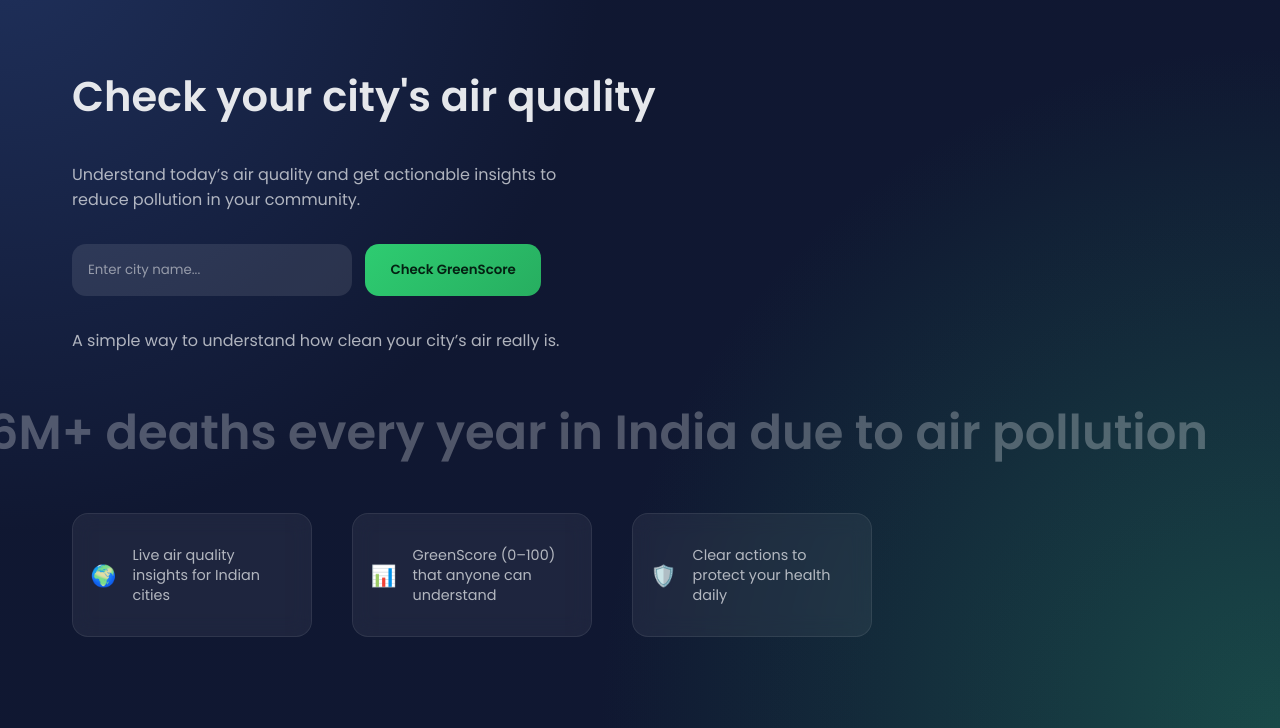
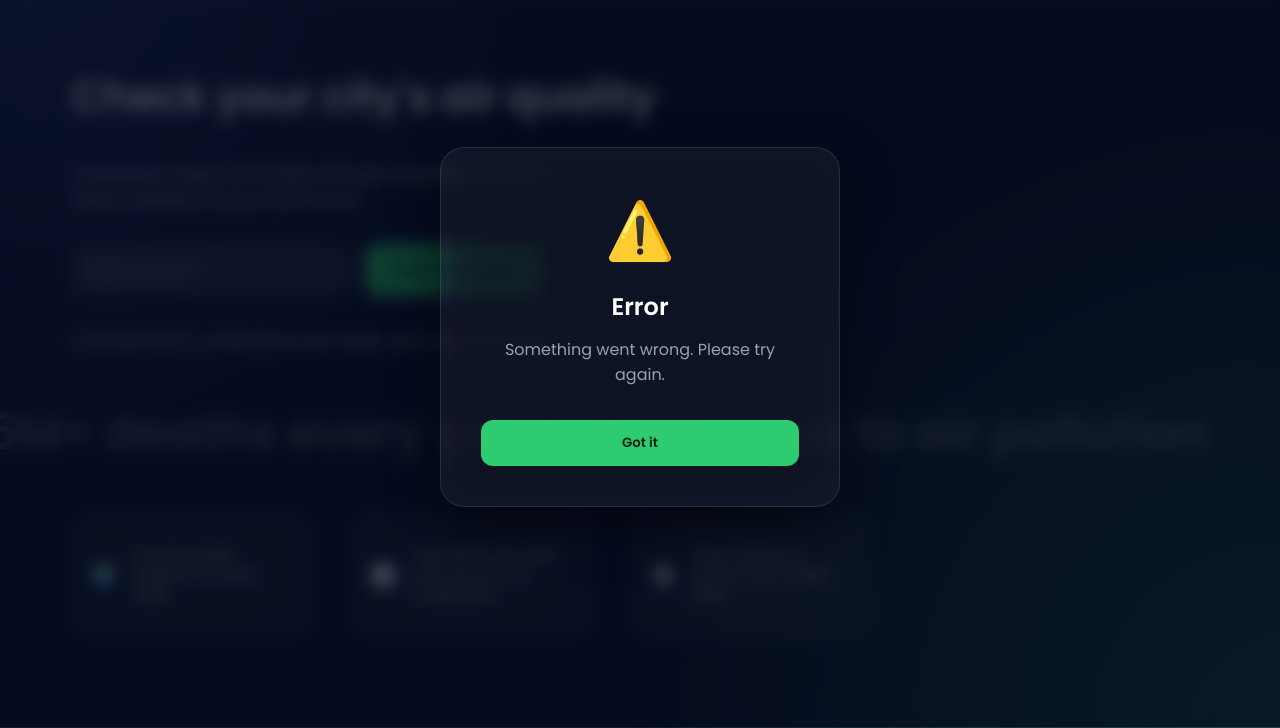
Before and after one commit to sarthakdeshpande181207/GreenScore, a website: page index.html in a window 1280 px wide. Both pictures are taken after a click on the button "Check GreenScore". Shown: the part 73-801 px from the top of the page. Drawn offline with nearby package versions, Linux system fonts and the light colour scheme.

Commit message:
feat: implement premium error popup modal for network and data failures

```diff
--- a/index.html
+++ b/index.html
@@ -84,6 +84,16 @@
     <div class="loading-text">Analyzing Air Quality...</div>
   </div>
 
+  <!-- Error Modal -->
+  <div id="errorModal" class="modal-overlay">
+    <div class="modal-content">
+      <div class="modal-icon" id="modalIcon">⚠️</div>
+      <h2 id="modalTitle">Error</h2>
+      <p id="modalMsg">Something went wrong.</p>
+      <button class="modal-btn" id="closeModalBtn">Got it</button>
+    </div>
+  </div>
+
   <!-- Leaflet JS for map -->
   <script
     src="https://unpkg.com/leaflet@1.9.4/dist/leaflet.js"
--- a/script.js
+++ b/script.js
@@ -408,21 +408,76 @@ function initChart(allData) {
 //  MAIN
 // ═══════════════════════════════════════
 
+// ERROR MODAL LOGIC
+function showErrorModal(type, data = {}) {
+  const modal = document.getElementById("errorModal");
+  const icon = document.getElementById("modalIcon");
+  const title = document.getElementById("modalTitle");
+  const msg = document.getElementById("modalMsg");
+
+  if (type === "network") {
+    icon.textContent = "🌐";
+    title.textContent = "Connection Failed";
+    msg.innerHTML = "Satellite connection failed. Please check your internet or try again later.";
+  } else if (type === "429") {
+    icon.textContent = "⏳";
+    title.textContent = "System Busy";
+    msg.innerHTML = "Satellite bandwidth limit reached. Please wait a minute and try again.";
+  } else if (type === "notFound") {
+    icon.textContent = "🔍";
+    title.textContent = "City Not Found";
+    msg.innerHTML = `We couldn't find <strong>"${data.city || 'the city'}"</strong>. Please check the spelling or try a major nearby city.`;
+  } else {
+    icon.textContent = "⚠️";
+    title.textContent = "Error";
+    msg.innerHTML = "Something went wrong. Please try again.";
+  }
+
+  modal.classList.add("active");
+}
+
+document.getElementById("closeModalBtn").addEventListener("click", () => {
+  document.getElementById("errorModal").classList.remove("active");
+});
+
+// Click outside to close
+document.getElementById("errorModal").addEventListener("click", (e) => {
+  if (e.target.id === "errorModal") {
+    document.getElementById("errorModal").classList.remove("active");
+  }
+});
+
 document.getElementById("checkBtn").addEventListener("click", async () => {
   const city = document.getElementById("cityInput").value;
-  if (!city) { alert("Please enter a city name"); return; }
+  if (!city) { showErrorModal("custom", { msg: "Please enter a city name" }); return; }
 
   try {
     showLoader("Connecting to Satellite...");
 
     const response = await fetch(`/api/aqi?city=${city}`);
+
+    if (response.status === 429) {
+      showErrorModal("429");
+      return;
+    }
+
+    if (response.status === 503 || !navigator.onLine) {
+      showErrorModal("network");
+      return;
+    }
+
+    if (!response.ok) {
+       throw new Error("Network response was not ok");
+    }
+
     const data = await response.json();
     console.log("Backend response:", data);
 
     let aqiStr = data.aqi;
+    // Handle cases where backend returns null or empty for valid cities that Nominatim found but AQICN didn't
     if (aqiStr == null || String(aqiStr).trim() === "-" || String(aqiStr).trim() === "") {
-      alert("Realtime AQI data not yet available for this city.");
-      homePage.classList.remove("exit"); resultPage.classList.remove("active"); return;
+      showErrorModal("notFound", { city });
+      return;
     }
 
     const aqi = parseInt(aqiStr, 10);
@@ -658,7 +713,7 @@ document.getElementById("checkBtn").addEventListener("click", async () => {
 
   } catch (err) {
     console.error(err);
-    alert("Something went wrong. Please try again.");
+    showErrorModal("network");
   } finally {
     hideLoader();
   }
--- a/style.css
+++ b/style.css
@@ -895,3 +895,76 @@ button:hover {
     transform: rotate(360deg);
   }
 }
+
+/* MODAL STYLES */
+.modal-overlay {
+  position: fixed;
+  inset: 0;
+  background: rgba(2, 6, 23, 0.7);
+  backdrop-filter: blur(8px);
+  z-index: 2000;
+  display: flex;
+  align-items: center;
+  justify-content: center;
+  opacity: 0;
+  pointer-events: none;
+  transition: all 0.3s ease;
+}
+
+.modal-overlay.active {
+  opacity: 1;
+  pointer-events: all;
+}
+
+.modal-content {
+  background: rgba(255, 255, 255, 0.05);
+  backdrop-filter: blur(20px);
+  border: 1px solid rgba(255, 255, 255, 0.1);
+  border-radius: 24px;
+  padding: 2.5rem;
+  width: 90%;
+  max-width: 400px;
+  text-align: center;
+  transform: scale(0.9);
+  transition: all 0.3s cubic-bezier(0.34, 1.56, 0.64, 1);
+  box-shadow: 0 20px 50px rgba(0,0,0,0.5);
+}
+
+.modal-overlay.active .modal-content {
+  transform: scale(1);
+}
+
+.modal-icon {
+  font-size: 3.5rem;
+  margin-bottom: 1rem;
+}
+
+.modal-content h2 {
+  margin: 0 0 0.8rem;
+  font-size: 1.5rem;
+  color: #fff;
+}
+
+.modal-content p {
+  margin: 0 0 2rem;
+  color: #94a3b8;
+  line-height: 1.6;
+}
+
+.modal-btn {
+  background: var(--accent);
+  color: #042012;
+  border: none;
+  padding: 0.8rem 2.5rem;
+  border-radius: 12px;
+  font-weight: 600;
+  cursor: pointer;
+  transition: all 0.2s ease;
+  width: 100%;
+}
+
+.modal-btn:hover {
+  filter: brightness(1.1);
+  transform: translateY(-2px);
+  box-shadow: 0 5px 15px rgba(46, 204, 113, 0.3);
+}
```
Also changed, not shown: api/aqi.js (+21 -1 lines).
